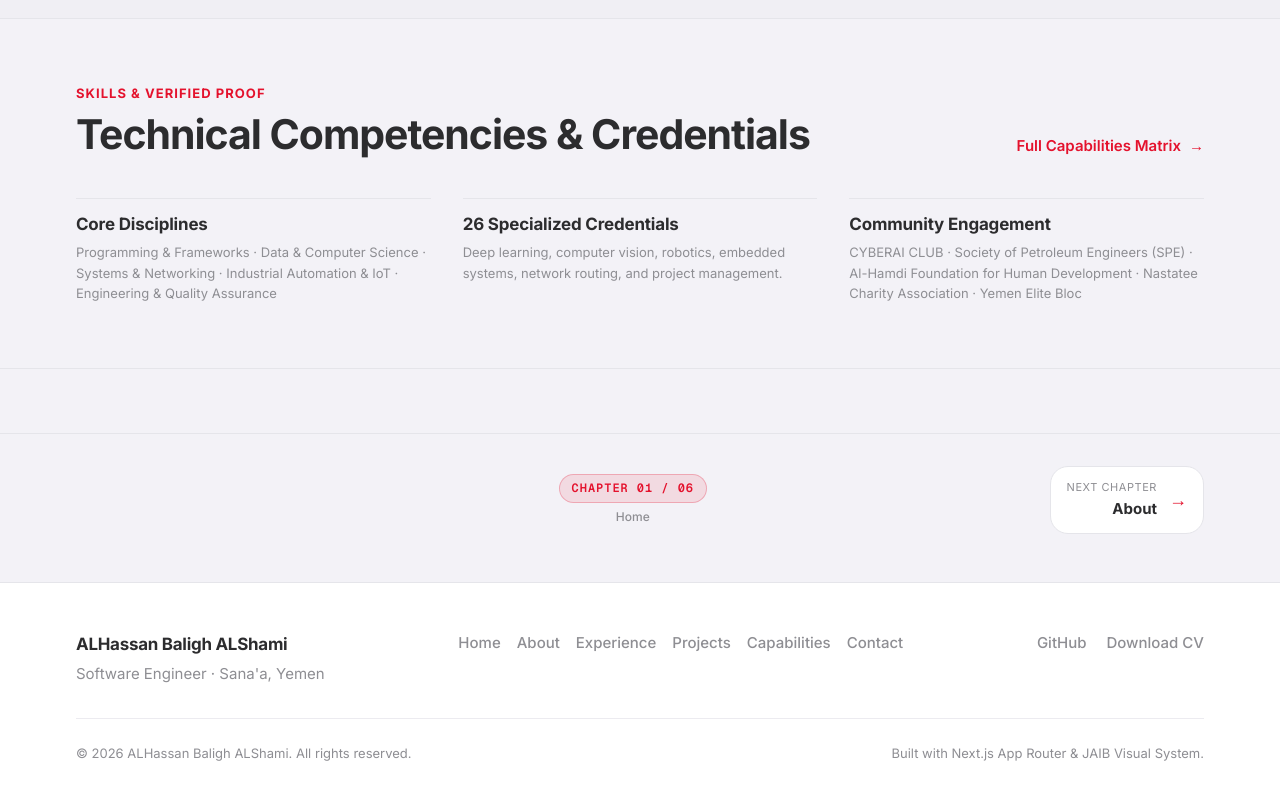
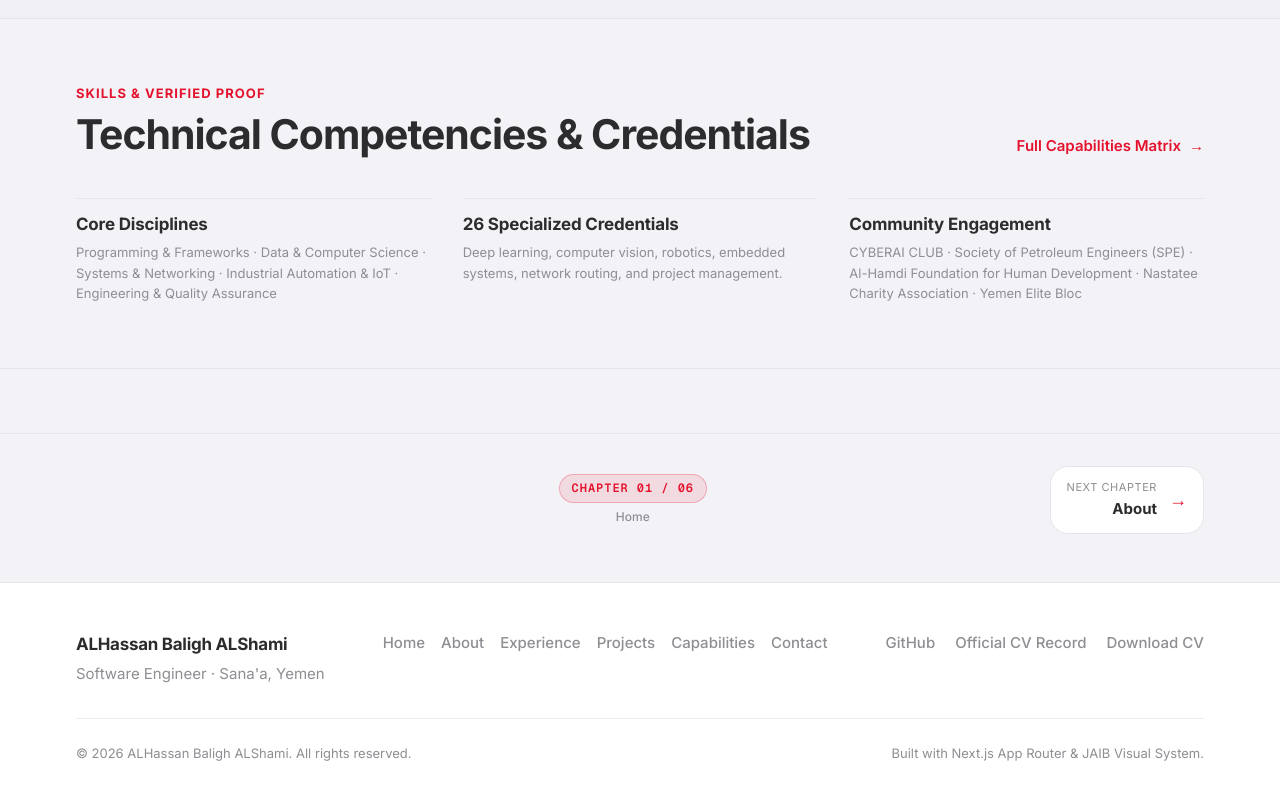
Before and after one commit to a2sn2/alhassan-portfolio, a Next.js app: page / in a window 1280 px wide. Shown: the part 1904-2704 px from the top of the page. Built offline with nearby package versions, Linux system fonts and the light colour scheme.

Commit message:
feat(navigation): expose official CV record in footer

```diff
--- a/src/components/layout/Footer.tsx
+++ b/src/components/layout/Footer.tsx
@@ -48,6 +48,9 @@ export function Footer() {
                   LinkedIn
                 </a>
               )}
+              <Link href="/official-cv" className={styles.link}>
+                Official CV Record
+              </Link>
               <Link href="/contact" className={styles.link}>
                 Download CV
               </Link>
```
